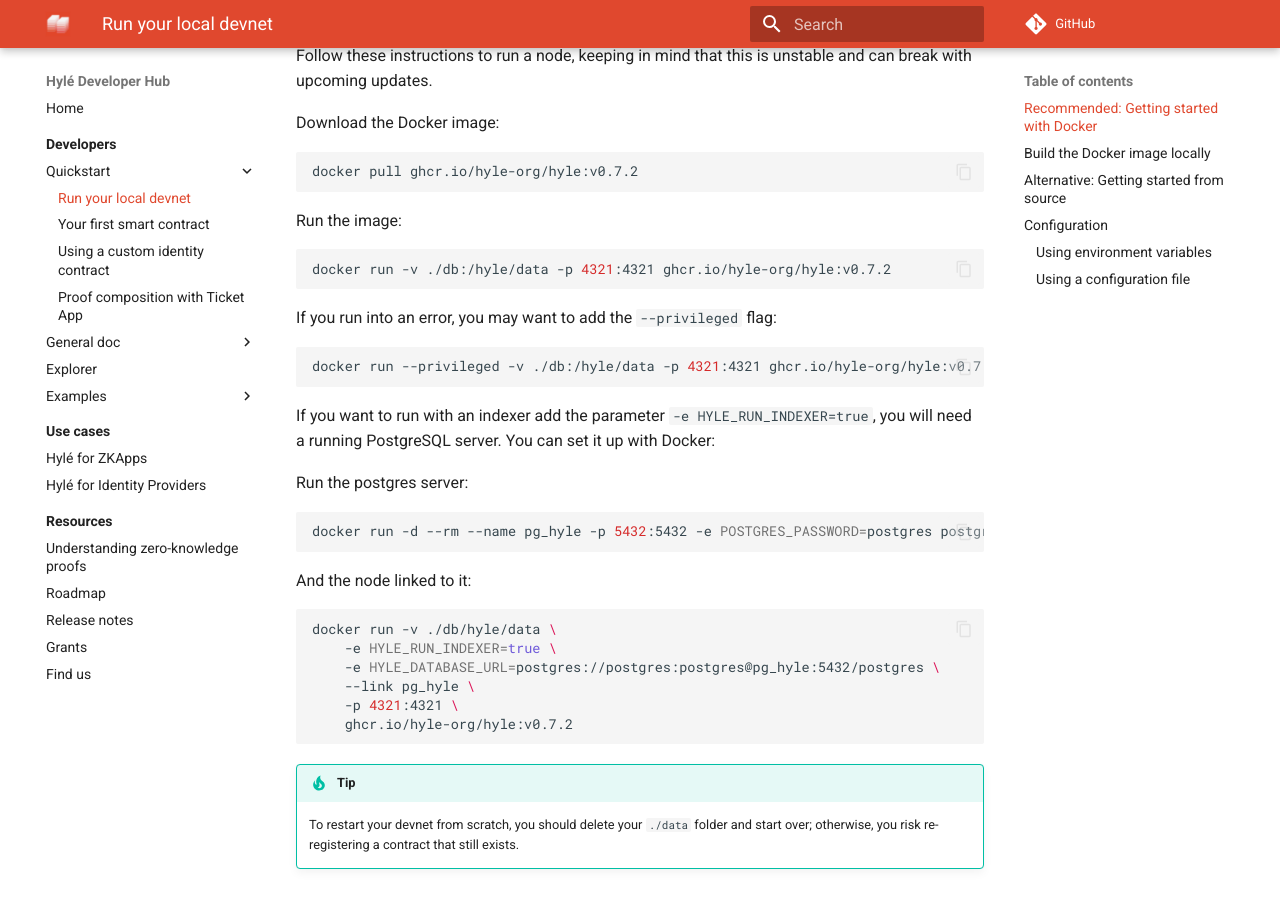
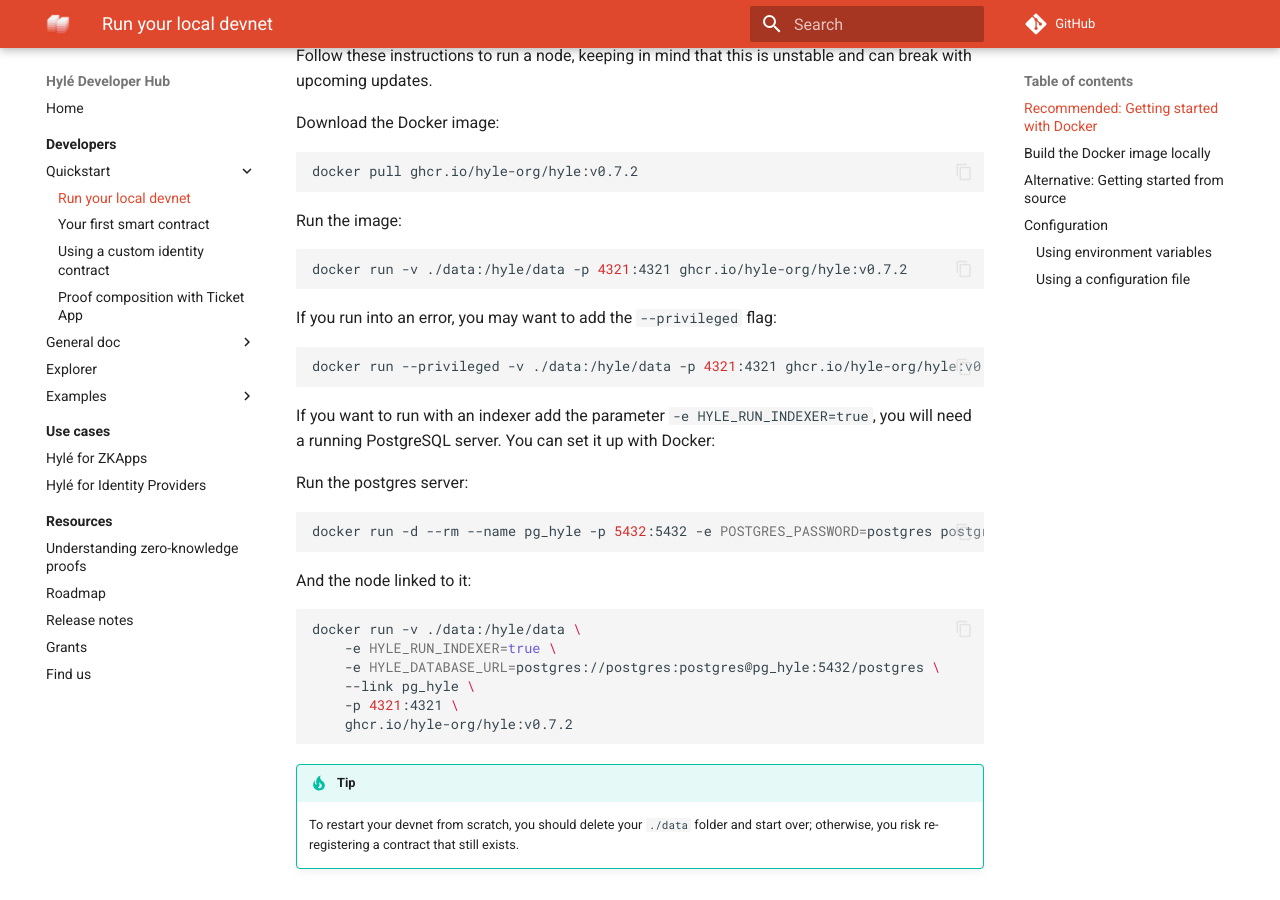
Before and after one commit to Hyle-org/devhub-hyle, an MkDocs documentation site: the page built from docs/developers/quickstart/devnet.md, in a window 1280 px wide and 900 px high, scrolled down 279 px. Built offline with MkDocs 1.6.1 and Material for MkDocs 9.7.7, drawn with Linux system fonts in a browser that asks for light colours; comment, search, counter and statistics services are not loaded; some of the changed text lies outside the part shown.

Commit message:
Update docker commands to match the note on data dir (#43)

````diff
--- a/docs/developers/quickstart/devnet.md
+++ b/docs/developers/quickstart/devnet.md
@@ -18,13 +18,13 @@
 Run the image:
 
 ```bash
-docker run -v ./db:/hyle/data -p 4321:4321 ghcr.io/hyle-org/hyle:v0.7.2
+docker run -v ./data:/hyle/data -p 4321:4321 ghcr.io/hyle-org/hyle:v0.7.2
 ```
 
 If you run into an error, you may want to add the `--privileged` flag:
 
 ```bash
-docker run --privileged -v ./db:/hyle/data -p 4321:4321 ghcr.io/hyle-org/hyle:v0.7.2
+docker run --privileged -v ./data:/hyle/data -p 4321:4321 ghcr.io/hyle-org/hyle:v0.7.2
 ```
 
 If you want to run with an indexer add the parameter `-e HYLE_RUN_INDEXER=true`, you will need a running PostgreSQL server. You can set it up with Docker:
@@ -38,7 +38,7 @@
 And the node linked to it:
 
 ```bash
-docker run -v ./db/hyle/data \
+docker run -v ./data:/hyle/data \
     -e HYLE_RUN_INDEXER=true \
     -e HYLE_DATABASE_URL=postgres://postgres:postgres@pg_hyle:5432/postgres \
     --link pg_hyle \
@@ -101,7 +101,7 @@
 If you're using Docker:
 
 ```bash
-docker run -v ./db:/hyle/data -v ./config.run:/hyle/config.ron -e HYLE_RUN_INDEXER=false -p 4321:4321 -p 1234:1234 ghcr.io/hyle-org/hyle:v0.7.2
+docker run -v ./data:/hyle/data -v ./config.run:/hyle/config.ron -e HYLE_RUN_INDEXER=false -p 4321:4321 -p 1234:1234 ghcr.io/hyle-org/hyle:v0.7.2
 ```
 
 Then, whether you're using Docker or building from source:
````
